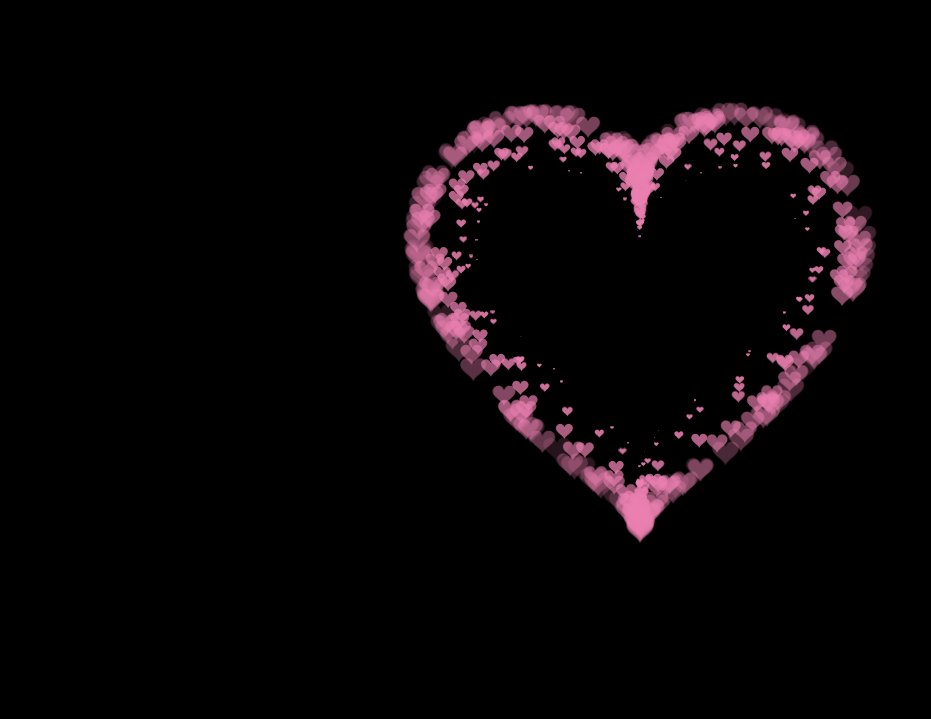
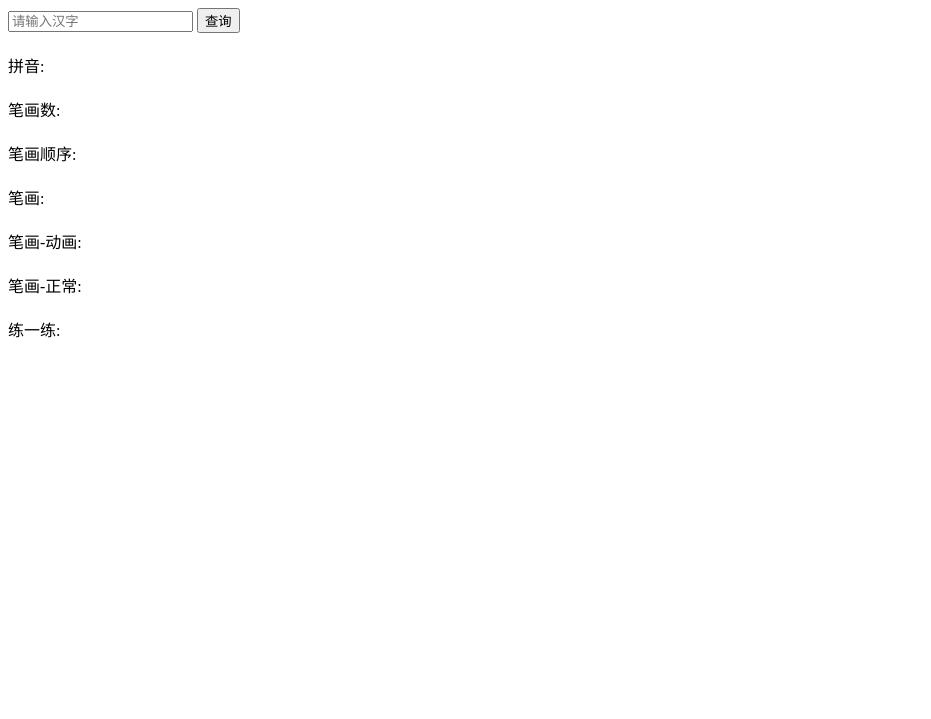
Before and after one commit to huangwanxin-QAQ/huangwanxin-qaq.github.io, a plain HTML site: page index.html in a window 1280 px wide. Shown: the part 81-800 px from the top of the page, without its empty margins (0-931 px from the left). Drawn offline with Linux system fonts and the light colour scheme.

Commit message:
Update index.html

```diff
--- a/index.html
+++ b/index.html
@@ -1,268 +1,95 @@
-<!DOCTYPE HTML PUBLIC "-//W3C//DTD HTML 4.0 Transitional//EN">
-<HTML>
+<!DOCTYPE html>
+<html lang="zh-CN">
 
-<HEAD>
-  <TITLE> 羡慕,因为是希望的模样 </TITLE>
-  <META NAME="Generator" CONTENT="EditPlus">
-  <META NAME="Author" CONTENT="">
-  <META NAME="Keywords" CONTENT="">
-  <META NAME="Description" CONTENT="">
-  <style>
-    html,
-    body {
-      height: 100%;
-      padding: 0;
-      margin: 0;
-      background: #000;
-    }
+<head>
+    <meta charset="UTF-8">
+    <title>汉字查询工具</title>
+    <style>
+        .result {
+            margin-top: 20px;
+        }
+    </style>
 
-    canvas {
-      position: absolute;
-      width: 100%;
-      height: 100%;
-    }
-  </style>
-</HEAD>
+    <script src="https://fastly.jsdelivr.net/npm/cnchar/cnchar.min.js"></script>
+    <script src="https://fastly.jsdelivr.net/npm/cnchar-order/cnchar.order.min.js"></script>
+    <script src="https://fastly.jsdelivr.net/npm/cnchar-draw/cnchar.draw.min.js"></script>
 
-<BODY>
-  <canvas id="pinkboard"></canvas>
-  <script>
-    /*
-   * Settings
-   */
-    var settings = {
-      particles: {
-        length: 500, // maximum amount of particles
-        duration: 2, // particle duration in sec
-        velocity: 100, // particle velocity in pixels/sec
-        effect: -0.75, // play with this for a nice effect
-        size: 30, // particle size in pixels
-      },
-    };
+</head>
 
-    /*
-     * RequestAnimationFrame polyfill by Erik M&#246;ller
-     */
-    (function () { var b = 0; var c = ["ms", "moz", "webkit", "o"]; for (var a = 0; a < c.length && !window.requestAnimationFrame; ++a) { window.requestAnimationFrame = window[c[a] + "RequestAnimationFrame"]; window.cancelAnimationFrame = window[c[a] + "CancelAnimationFrame"] || window[c[a] + "CancelRequestAnimationFrame"] } if (!window.requestAnimationFrame) { window.requestAnimationFrame = function (h, e) { var d = new Date().getTime(); var f = Math.max(0, 16 - (d - b)); var g = window.setTimeout(function () { h(d + f) }, f); b = d + f; return g } } if (!window.cancelAnimationFrame) { window.cancelAnimationFrame = function (d) { clearTimeout(d) } } }());
+<body>
+    <h1>汉字查询工具</h1>
+    <input type="text" id="chinese-input" placeholder="请输入汉字" oninput="handleInput()">
+    <button id="query-btn">查询</button>
 
-    /*
-     * Point class
-     */
-    var Point = (function () {
-      function Point(x, y) {
-        this.x = (typeof x !== 'undefined') ? x : 0;
-        this.y = (typeof y !== 'undefined') ? y : 0;
-      }
-      Point.prototype.clone = function () {
-        return new Point(this.x, this.y);
-      };
-      Point.prototype.length = function (length) {
-        if (typeof length == 'undefined')
-          return Math.sqrt(this.x * this.x + this.y * this.y);
-        this.normalize();
-        this.x *= length;
-        this.y *= length;
-        return this;
-      };
-      Point.prototype.normalize = function () {
-        var length = this.length();
-        this.x /= length;
-        this.y /= length;
-        return this;
-      };
-      return Point;
-    })();
+    <div class="result" id="pinyin-result">拼音:</div>
+    <div class="result" id="stroke-count-result">笔画数:</div>
+    <div class="result" id="stroke-order-result">笔画顺序:</div>
+    <div class="result">笔画:</div>
+    <div id='drawStroke'></div>
+    <div class="result">笔画-动画:</div>
+    <div id='drawAnimation'></div>
+    <div class="result">笔画-正常:</div>
+    <div id='drawNormal'></div>
+    <div class="result">练一练:</div>
+    <div id='drawTest'></div>
+    <script>
+        // 使用 cnchar 库查询汉字信息
+        function queryChineseInfo(chineseChar) {
+            const pinyin = chineseChar.spell(); // 获取拼音
+            const strokeCount = chineseChar.stroke(); // 获取笔画数
+            const strokeOrder = cnchar.stroke(chineseChar, 'order', 'shape'); // 获取笔画顺序
 
-    /*
-     * Particle class
-     */
-    var Particle = (function () {
-      function Particle() {
-        this.position = new Point();
-        this.velocity = new Point();
-        this.acceleration = new Point();
-        this.age = 0;
-      }
-      Particle.prototype.initialize = function (x, y, dx, dy) {
-        this.position.x = x;
-        this.position.y = y;
-        this.velocity.x = dx;
-        this.velocity.y = dy;
-        this.acceleration.x = dx * settings.particles.effect;
-        this.acceleration.y = dy * settings.particles.effect;
-        this.age = 0;
-      };
-      Particle.prototype.update = function (deltaTime) {
-        this.position.x += this.velocity.x * deltaTime;
-        this.position.y += this.velocity.y * deltaTime;
-        this.velocity.x += this.acceleration.x * deltaTime;
-        this.velocity.y += this.acceleration.y * deltaTime;
-        this.age += deltaTime;
-      };
-      Particle.prototype.draw = function (context, image) {
-        function ease(t) {
-          return (--t) * t * t + 1;
-        }
-        var size = image.width * ease(this.age / settings.particles.duration);
-        context.globalAlpha = 1 - this.age / settings.particles.duration;
-        context.drawImage(image, this.position.x - size / 2, this.position.y - size / 2, size, size);
-      };
-      return Particle;
-    })();
 
-    /*
-     * ParticlePool class
-     */
-    var ParticlePool = (function () {
-      var particles,
-        firstActive = 0,
-        firstFree = 0,
-        duration = settings.particles.duration;
 
-      function ParticlePool(length) {
-        // create and populate particle pool
-        particles = new Array(length);
-        for (var i = 0; i < particles.length; i++)
-          particles[i] = new Particle();
-      }
-      ParticlePool.prototype.add = function (x, y, dx, dy) {
-        particles[firstFree].initialize(x, y, dx, dy);
+            document.getElementById('pinyin-result').innerText = '拼音: ' + pinyin;
+            document.getElementById('stroke-count-result').innerText = '笔画数: ' + strokeCount;
+            document.getElementById('stroke-order-result').innerText = '笔画顺序: ' + strokeOrder;
+            // 绘制汉字的笔顺动画
+            cnchar.draw(chineseChar, {
+                el: '#drawStroke',
+                type: cnchar.draw.TYPE.STROKE,
+                animation: {
+                    loopAnimate: true
+                }
+            });
+            // 绘制汉字的笔顺动画
+            cnchar.draw(chineseChar, {
+                el: '#drawAnimation',
+                type: cnchar.draw.TYPE.ANIMATION,
+                animation: {
+                    loopAnimate: true
+                }
+            });
+            // 绘制汉字的笔顺正常
+            cnchar.draw(chineseChar, {
+                el: '#drawNormal'
+            })
+            // 绘制汉字的测试图案
+            cnchar.draw(chineseChar, {
+                el: '#drawTest',
+                type: cnchar.draw.TYPE.TEST
+            });
 
-        // handle circular queue
-        firstFree++;
-        if (firstFree == particles.length) firstFree = 0;
-        if (firstActive == firstFree) firstActive++;
-        if (firstActive == particles.length) firstActive = 0;
-      };
-      ParticlePool.prototype.update = function (deltaTime) {
-        var i;
-
-        // update active particles
-        if (firstActive < firstFree) {
-          for (i = firstActive; i < firstFree; i++)
-            particles[i].update(deltaTime);
-        }
-        if (firstFree < firstActive) {
-          for (i = firstActive; i < particles.length; i++)
-            particles[i].update(deltaTime);
-          for (i = 0; i < firstFree; i++)
-            particles[i].update(deltaTime);
         }
 
-        // remove inactive particles
-        while (particles[firstActive].age >= duration && firstActive != firstFree) {
-          firstActive++;
-          if (firstActive == particles.length) firstActive = 0;
+        // 监听查询按钮的点击事件
+        document.getElementById('query-btn').addEventListener('click', function () {
+            const inputField = document.getElementById('chinese-input');
+            const chineseChar = inputField.value;
+            if (chineseChar) {
+                queryChineseInfo(chineseChar);
+            } else {
+                alert('请输入汉字进行查询');
+            }
+        });
+
+        // 监听输入框的输入事件，用于清除之前的查询结果
+        function handleInput() {
+            document.getElementById('pinyin-result').innerText = '拼音:';
+            document.getElementById('stroke-count-result').innerText = '笔画数:';
+            document.getElementById('stroke-order-result').innerText = '笔画顺序:';
         }
+    </script>
+</body>
 
-
-      };
-      ParticlePool.prototype.draw = function (context, image) {
-        // draw active particles
-        if (firstActive < firstFree) {
-          for (i = firstActive; i < firstFree; i++)
-            particles[i].draw(context, image);
-        }
-        if (firstFree < firstActive) {
-          for (i = firstActive; i < particles.length; i++)
-            particles[i].draw(context, image);
-          for (i = 0; i < firstFree; i++)
-            particles[i].draw(context, image);
-        }
-      };
-      return ParticlePool;
-    })();
-
-    /*
-     * Putting it all together
-     */
-    (function (canvas) {
-      var context = canvas.getContext('2d'),
-        particles = new ParticlePool(settings.particles.length),
-        particleRate = settings.particles.length / settings.particles.duration, // particles/sec
-        time;
-
-      // get point on heart with -PI <= t <= PI
-      function pointOnHeart(t) {
-        return new Point(
-          160 * Math.pow(Math.sin(t), 3),
-          130 * Math.cos(t) - 50 * Math.cos(2 * t) - 20 * Math.cos(3 * t) - 10 * Math.cos(4 * t) + 25
-        );
-      }
-
-      // creating the particle image using a dummy canvas
-      var image = (function () {
-        var canvas = document.createElement('canvas'),
-          context = canvas.getContext('2d');
-        canvas.width = settings.particles.size;
-        canvas.height = settings.particles.size;
-        // helper function to create the path
-        function to(t) {
-          var point = pointOnHeart(t);
-          point.x = settings.particles.size / 2 + point.x * settings.particles.size / 350;
-          point.y = settings.particles.size / 2 - point.y * settings.particles.size / 350;
-          return point;
-        }
-        // create the path
-        context.beginPath();
-        var t = -Math.PI;
-        var point = to(t);
-        context.moveTo(point.x, point.y);
-        while (t < Math.PI) {
-          t += 0.01; // baby steps!
-          point = to(t);
-          context.lineTo(point.x, point.y);
-        }
-        context.closePath();
-        // create the fill
-        context.fillStyle = '#ea80b0';
-        context.fill();
-        // create the image
-        var image = new Image();
-        image.src = canvas.toDataURL();
-        return image;
-      })();
-
-      // render that thing!
-      function render() {
-        // next animation frame
-        requestAnimationFrame(render);
-
-        // update time
-        var newTime = new Date().getTime() / 1000,
-          deltaTime = newTime - (time || newTime);
-        time = newTime;
-
-        // clear canvas
-        context.clearRect(0, 0, canvas.width, canvas.height);
-
-        // create new particles
-        var amount = particleRate * deltaTime;
-        for (var i = 0; i < amount; i++) {
-          var pos = pointOnHeart(Math.PI - 2 * Math.PI * Math.random());
-          var dir = pos.clone().length(settings.particles.velocity);
-          particles.add(canvas.width / 2 + pos.x, canvas.height / 2 - pos.y, dir.x, -dir.y);
-        }
-
-        // update and draw particles
-        particles.update(deltaTime);
-        particles.draw(context, image);
-      }
-
-      // handle (re-)sizing of the canvas
-      function onResize() {
-        canvas.width = canvas.clientWidth;
-        canvas.height = canvas.clientHeight;
-      }
-      window.onresize = onResize;
-
-      // delay rendering bootstrap
-      setTimeout(function () {
-        onResize();
-        render();
-      }, 10);
-    })(document.getElementById('pinkboard'));
-  </script>
-</BODY>
-
-</HTML>
+</html>
```
